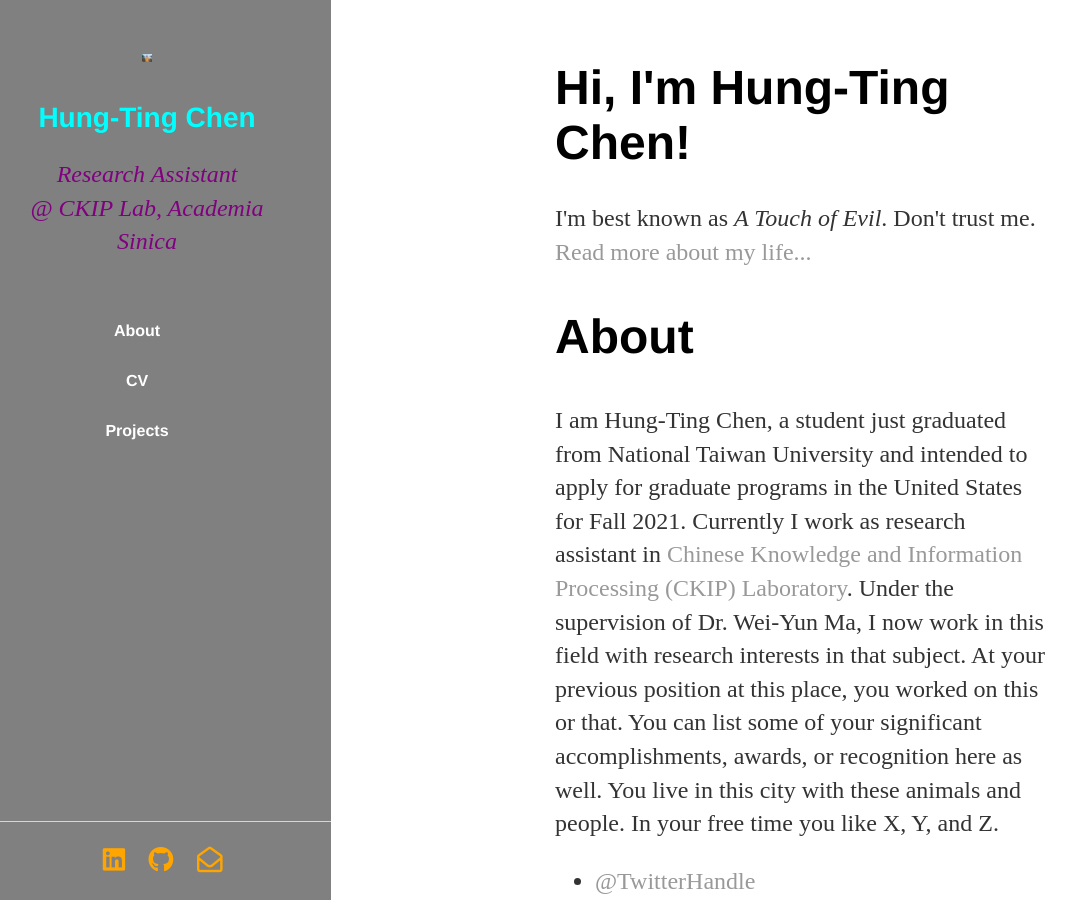
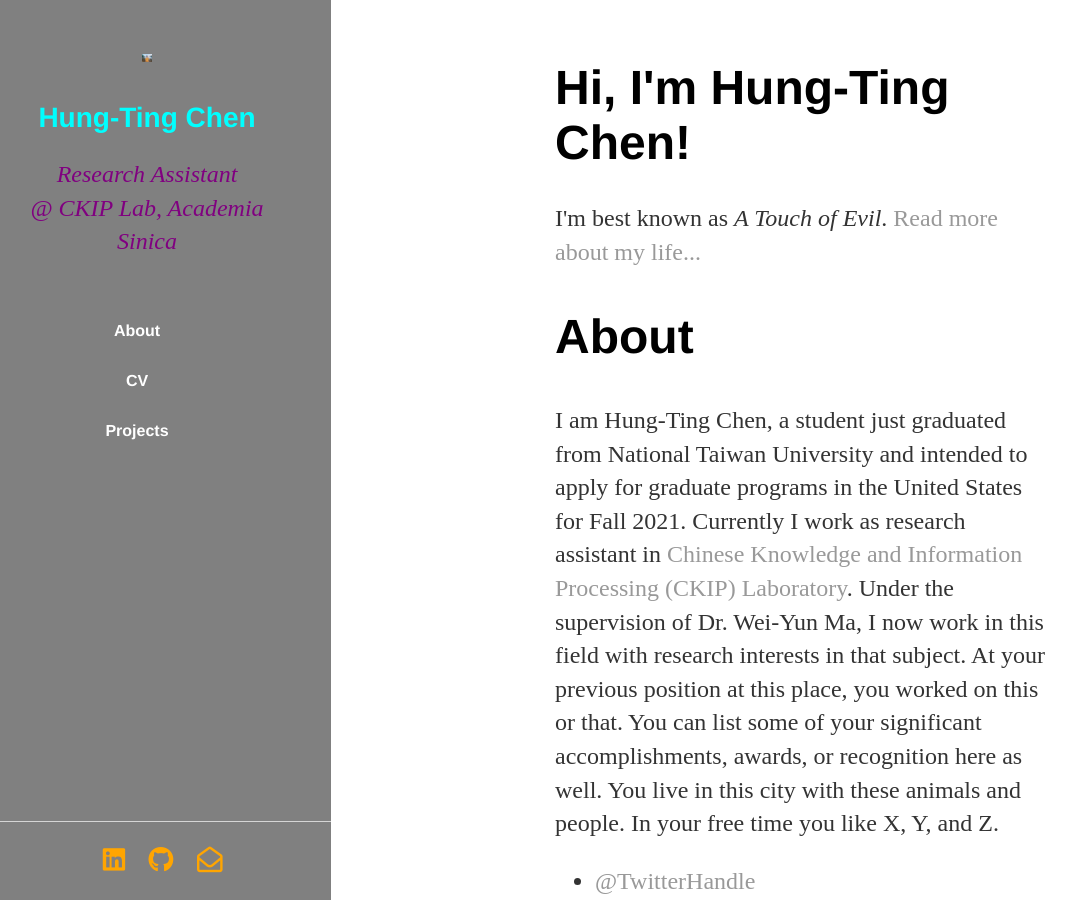
Before and after one commit to timchen0618/timchen0618.github.io, a Jekyll site: the page index.html, which Jekyll copies as it is, in a window 1280 px wide and 900 px high. Shown: the whole window, without its empty margins (37-1113 px from the left). Built offline with Jekyll 4.4.1, drawn with Linux system fonts in a browser that asks for light colours; nearby versions of some CDN libraries.

```diff
--- a/index.html
+++ b/index.html
@@ -43,7 +43,7 @@
         <div class="main">
             <div class="blurb">
             <h1>Hi, I'm Hung-Ting Chen!</h1>
-            <p>I'm best known as  <em>A Touch of Evil</em>. Don't trust me. <a href="/about">Read more about my life...</a></p>
+            <p>I'm best known as  <em>A Touch of Evil</em>.  <a href="/about">Read more about my life...</a></p>
             </div>
 
             <section id="about">
```
